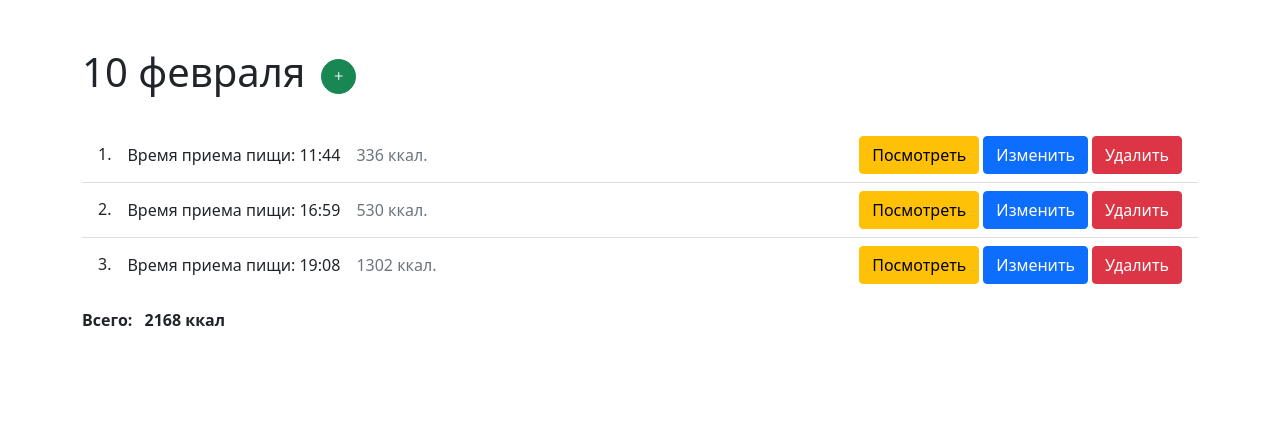
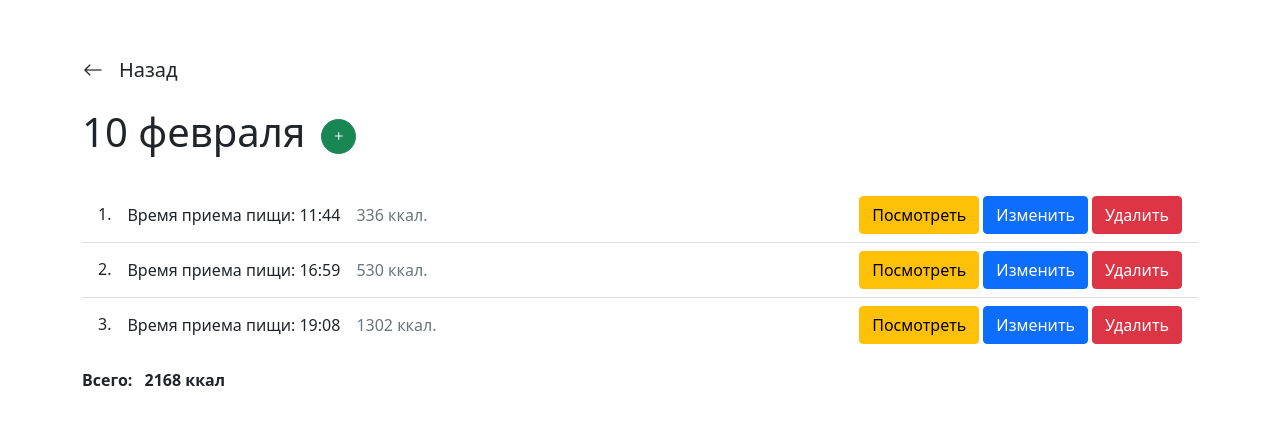
Before and after one commit to IlyaSarychev/fooddiary, a Django app: page /day/9/ in a window 1280 px wide. Shown: the part 56-481 px from the top of the page. Run offline with Django 4.2, Linux system fonts and the light colour scheme; data comes from the database, SQL or seed files in the repository; both versions use the stored data as it was after the commit; some libraries are stand-ins or nearby versions.

Commit message:
стрелочки назад

```diff
--- a/fooddiary/diary/templates/diary/days/detail.html
+++ b/fooddiary/diary/templates/diary/days/detail.html
@@ -6,6 +6,12 @@
 <main>
     <div class="container">
         <div class="row mt-5">
+            <div class="col-12">
+                <a href="{% url 'days_list' %}" style="width: fit-content;" class="btn ps-0 mb-3 d-flex align-items-center">
+                    <i class="bi bi-arrow-left fs-5"></i>
+                    <span class="ms-3 fs-5">Назад</span>
+                </a>
+            </div>
             <div class="col-12">
                 <div class="d-flex align-items-center mb-4">
                     <h1>{{ day.date|date:"j E" }}</h1>
@@ -77,7 +83,7 @@
                 <button type="button" class="btn-close" data-bs-dismiss="modal" aria-label="Close"></button>
             </div>
             <div class="modal-body">
-
+                <p>Об этом приеме пищи пока нет информации</p>
             </div>
             <div class="modal-footer">
                 <button class="btn btn-danger ms-auto" data-bs-dismiss="modal">Закрыть</button>
@@ -111,7 +117,9 @@
                 .then(res => res.json())
                 .then(data => {
                     data = data.data
-                    infoModalBody.innerHTML = ''
+                    if (data.length) {
+                        infoModalBody.innerHTML = ''
+                    }
 
                     data.forEach(item => {
                         const paragraph = document.createElement('p')
--- a/fooddiary/diary/templates/diary/meal/update.html
+++ b/fooddiary/diary/templates/diary/meal/update.html
@@ -7,6 +7,12 @@
 <main>
     <div class="container">
         <div class="row mt-5">
+            <div class="col-12">
+                <a href="{% url 'day_detail' meal.day.id %}" style="width: fit-content;" class="btn ps-0 mb-3 d-flex align-items-center">
+                    <i class="bi bi-arrow-left fs-5"></i>
+                    <span class="ms-3 fs-5">Назад</span>
+                </a>
+            </div>
             <div class="col-12">
                 <h1 class="mb-4">Прием пищи {{meal.day.date|date:"j E"}} {{meal.time}}</h1>
             </div>
--- a/fooddiary/diary/views.py
+++ b/fooddiary/diary/views.py
@@ -140,7 +140,7 @@ def update_meal_view(request, meal_id):
         'food_form': MealFoodForm(request=request)
     }
     context['total_calories'] = context['food'].aggregate(Sum('calories'))['calories__sum']
-    meal.calories = context['total_calories']
+    meal.calories = context['total_calories'] or 0
     meal.save()
 
     return render(request, 'diary/meal/update.html', context)
```
Also changed, not shown: fooddiary/db.sqlite3.
